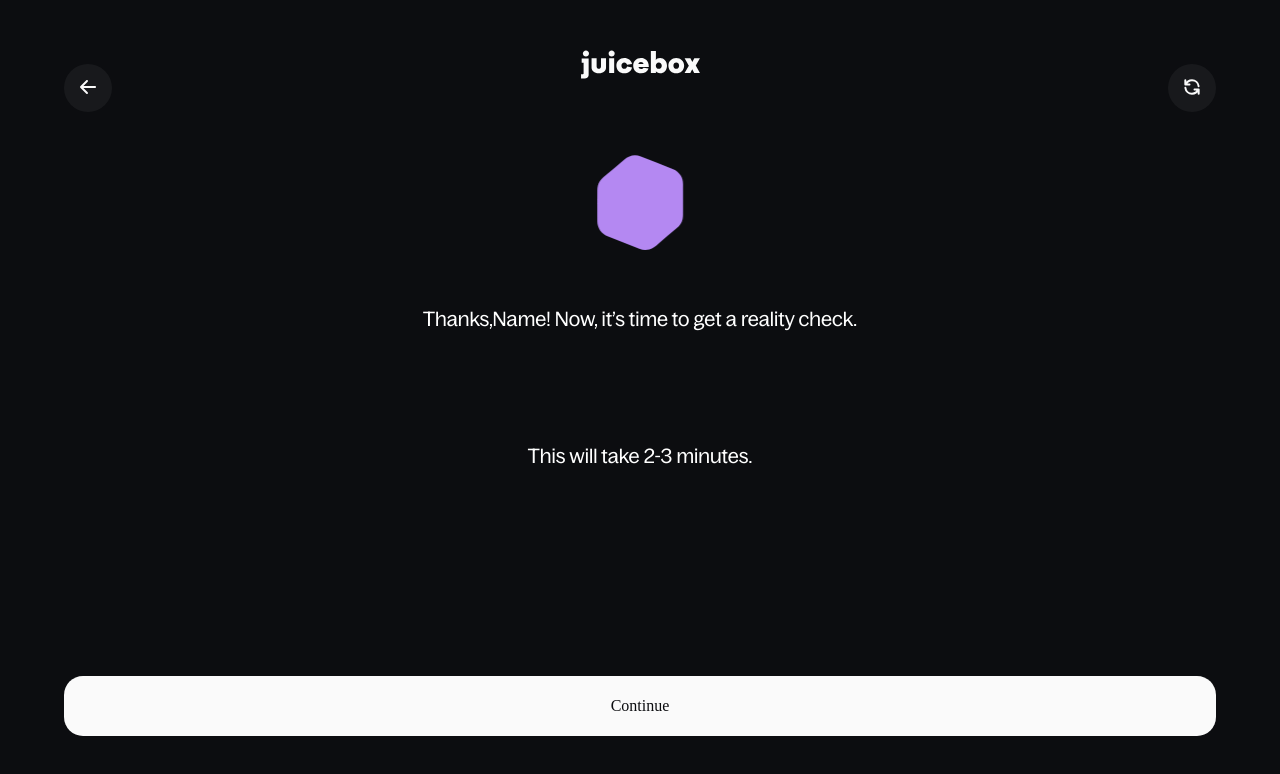
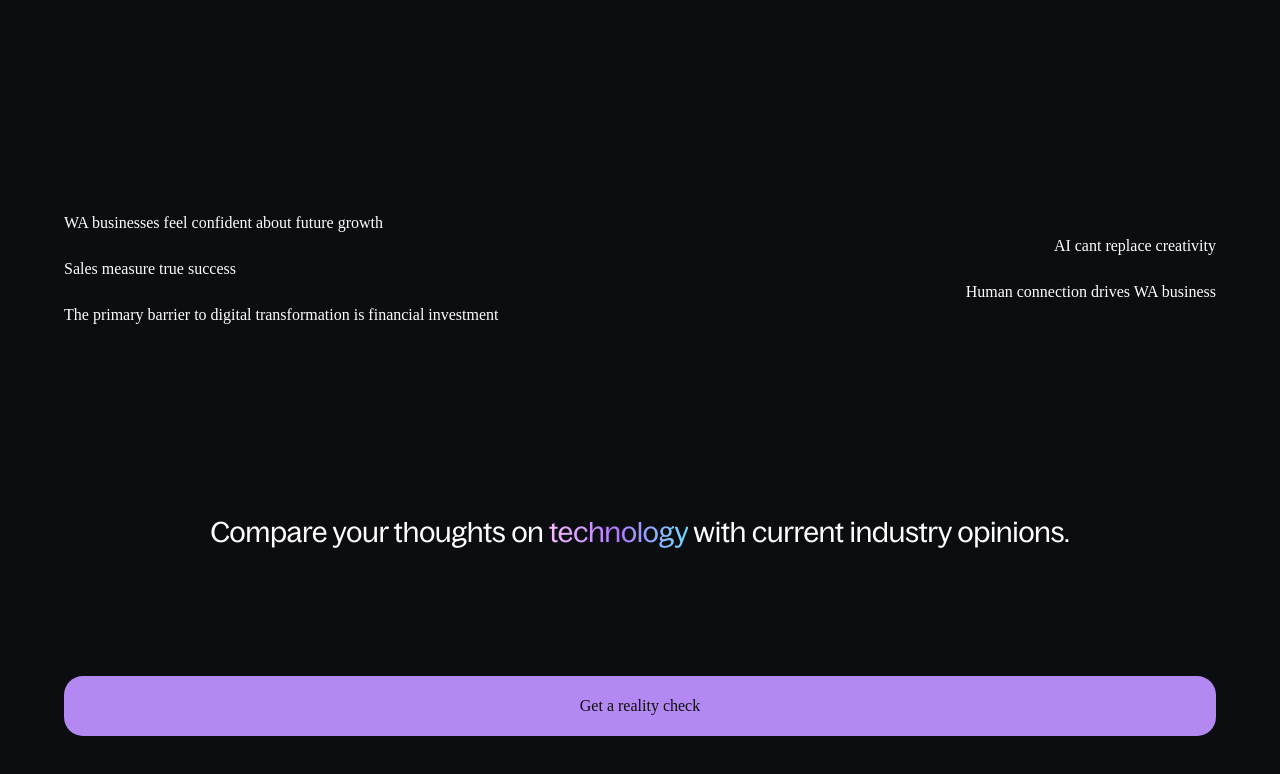
Before and after one commit to alee0510/juicebox-test, a Next.js app: page / in a window 1280 px wide. Shown: the top 774 px of the page. Built offline with nearby package versions, Linux system fonts and the light colour scheme.

Commit message:
refactor: home screen into home page

```diff
--- a/src/app/page.module.css
+++ b/src/app/page.module.css
@@ -1,25 +1,6 @@
-/* @main container */
-.container {
-  height: 100vh;
-  width: 100vw;
-  background-color: var(--background);
-  position: relative;
-}
+/* @main container layout */
 .content-container {
   padding: 5%;
-}
-.decorator {
-  position: absolute;
-  width: 100%;
-  height: calc(70% + 86px);
-  display: flex;
-  align-items: center;
-  justify-content: center;
-  padding: 7%;
-}
-.lottie {
-  transform: translateY(-800px);
-  scale: 0.15;
 }
 
 /* @section layout */
@@ -31,18 +12,35 @@
   color: var(--color-text);
   display: flex;
   flex-direction: column;
+  z-index: 1;
 }
-.section-1 {
-  z-index: 3;
+
+/* @HOME:section-1 layout */
+.info-container {
+  display: flex;
+  flex-direction: column;
+  justify-content: space-between;
+  flex: 1;
+  padding: 10% 5%;
 }
-.section-2 {
-  z-index: 2;
+.main-content p{
+  width: 70%;
+  font-family: var(--font-sohne);
+  font-size: var(--text-caption);
+  font-weight: 400;
 }
-.section-3 {
-  z-index: 1;
-  display: flex;
+.align-right {
+  align-self: flex-end;
+  text-align: right;
 }
-.section-4 {
-  z-index: 0;
-  display: flex;
+.content-heading {
+  font-family: var(--font-bagoss-trial);
+  font-size: var(--text-heading-2);
+  text-align: center;
+  font-weight: 400;
 }
+.gradient-text {
+  background: linear-gradient(90deg, #FABBFF, #B179FF, #6DDDFF);
+  -webkit-background-clip: text;
+  -webkit-text-fill-color: transparent;
+}
--- a/src/app/page.tsx
+++ b/src/app/page.tsx
@@ -1,33 +1,37 @@
 "use client";
 
-import Lottie from "lottie-react";
-
-// import clsx from "clsx";
-import Header from "@/app/_lib/components/features/header";
-import AnimationFile from "../../public/lotties/JB2G_Lottie.json";
+// @components & hooks
+import { useRouter } from "next/navigation";
+import Button from "@/app/_lib/components/ui/button";
 import styles from "./page.module.css";
 
-// @screens
-// import Button from "./_lib/components/ui/button";
-// import Input from "./_lib/components/ui/input";
-// import HomeScreen from "@/app/_lib/screens/home";
-// import TutorialScreen from "./_lib/screens/tutorial";
-// import FormScreen from "./_lib/screens/form";
-import ResultScreen from "./_lib/screens/results";
-
-export default function Home() {
+// @main component
+export default function HomePage(): JSX.Element {
+  const router = useRouter();
   return (
-    <div className={styles.container}>
-      <Header />
-      <div className={styles.decorator}>
-        <div className={styles.lottie}>
-          <Lottie animationData={AnimationFile} style={{ zIndex: -1 }} />
-        </div>
+    <section className={styles["section"]}>
+      <div className={styles["info-container"]}>
+        <p>WA businesses feel confident about future growth</p>
+        <p className={styles["align-right"]}>AI cant replace creativity</p>
+        <p>Sales measure true success</p>
+        <p className={styles["align-right"]}>Human connection drives WA business</p>
+        <p>The primary barrier to digital transformation is financial investment</p>
       </div>
-      {/* <HomeScreen /> */}
-      {/* <TutorialScreen /> */}
-      {/* <FormScreen /> */}
-      <ResultScreen />
-    </div>
+      <div className={styles["content-container"]}>
+        <h2 className={styles["content-heading"]}>
+          Compare your thoughts on <span className={styles["gradient-text"]}>technology</span> with
+          current industry opinions.
+        </h2>
+      </div>
+      <div className={styles["content-container"]}>
+        <Button
+          title="Get a reality check"
+          name="check-reality-button"
+          type="filled"
+          color="primary"
+          onClick={() => router.push("/tutorial")}
+        />
+      </div>
+    </section>
   );
 }
```
